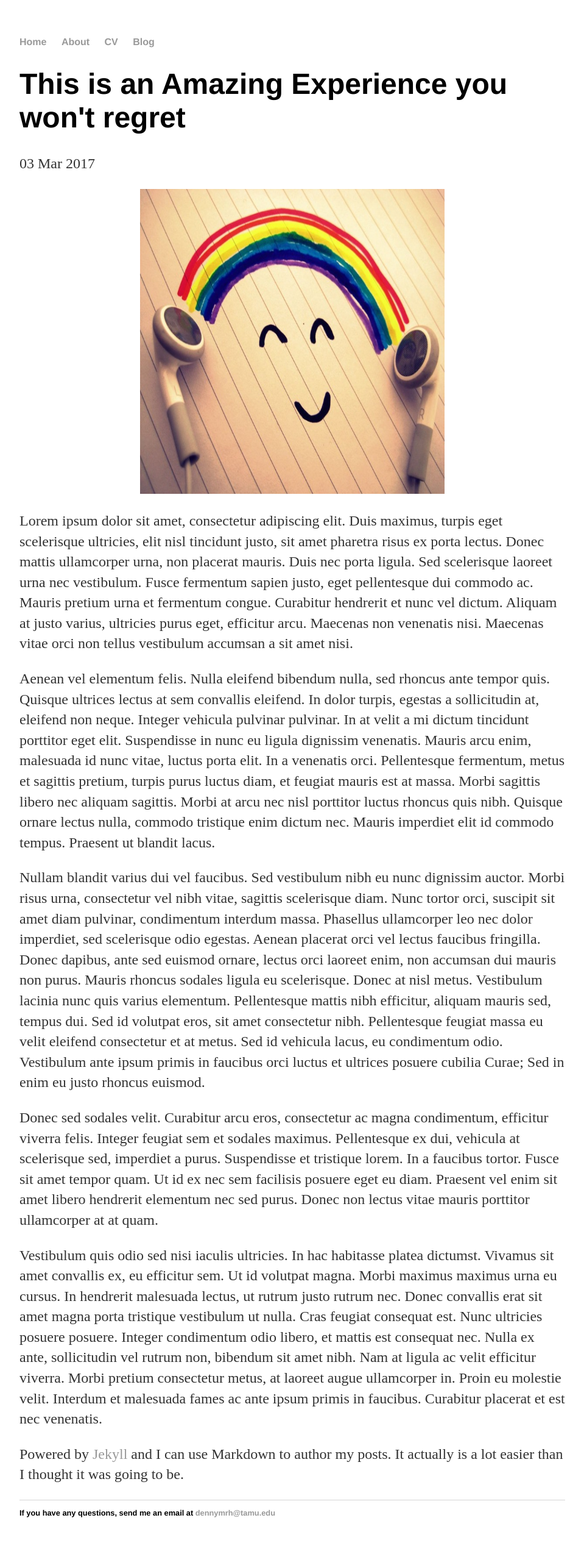
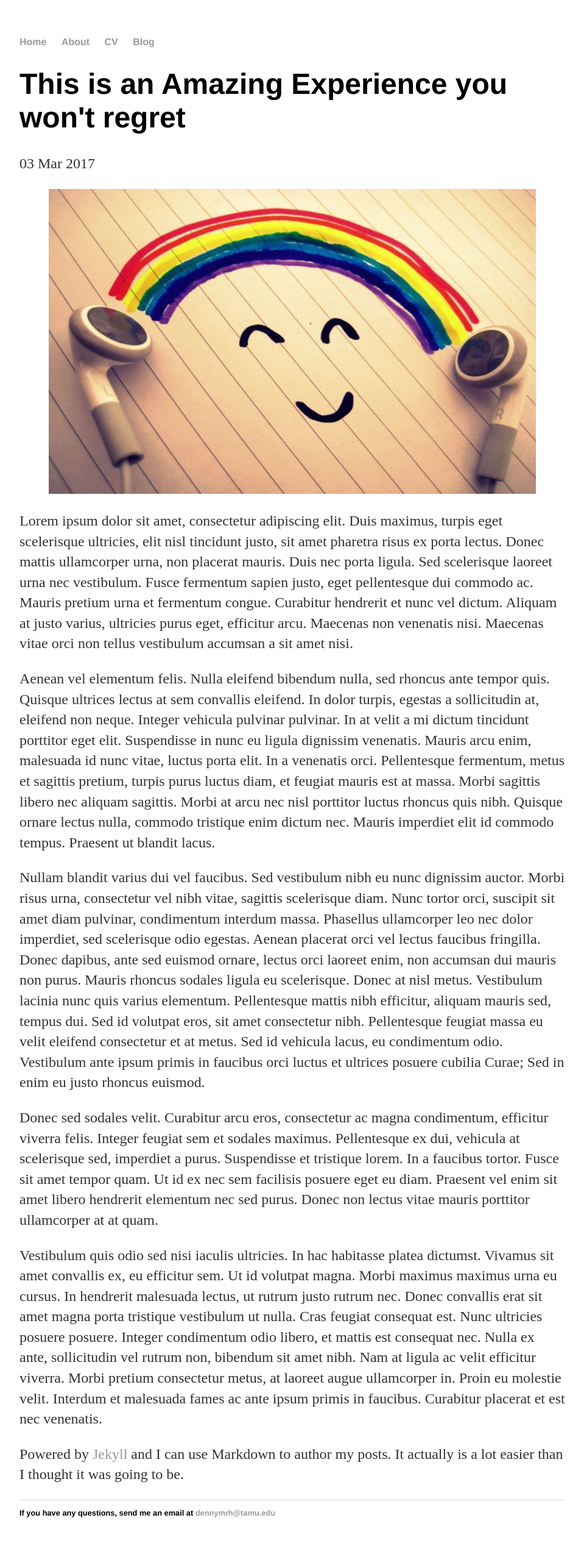
Before and after one commit to dennymrh/dennymrh.github.io, a Jekyll site: the page built from _posts/2017-03-03-amazing-experience.md, in a window 1280 px wide. Shown: the whole page at 61% size, without its empty margins (160-1119 px from the left). Built offline with Jekyll 4.4.1, drawn with Linux system fonts in a browser that asks for light colours.

Commit message:
Update 2017-03-03-amazing-experience.md

```diff
--- a/_posts/2017-03-03-amazing-experience.md
+++ b/_posts/2017-03-03-amazing-experience.md
@@ -4,7 +4,7 @@ title: "This is an Amazing Experience you won't regret"
 date: 2017-03-03
 ---
 
-<center><img src="/assets/happy.jpg" alt="alt text" width="500" height="500"></center>
+<center><img src="/assets/happy.jpg" alt="alt text" width="800" height="500"></center>
 
 Lorem ipsum dolor sit amet, consectetur adipiscing elit. Duis maximus, turpis eget scelerisque ultricies, elit nisl tincidunt justo, sit amet pharetra risus ex porta lectus. Donec mattis ullamcorper urna, non placerat mauris. Duis nec porta ligula. Sed scelerisque laoreet urna nec vestibulum. Fusce fermentum sapien justo, eget pellentesque dui commodo ac. Mauris pretium urna et fermentum congue. Curabitur hendrerit et nunc vel dictum. Aliquam at justo varius, ultricies purus eget, efficitur arcu. Maecenas non venenatis nisi. Maecenas vitae orci non tellus vestibulum accumsan a sit amet nisi.
 
```
